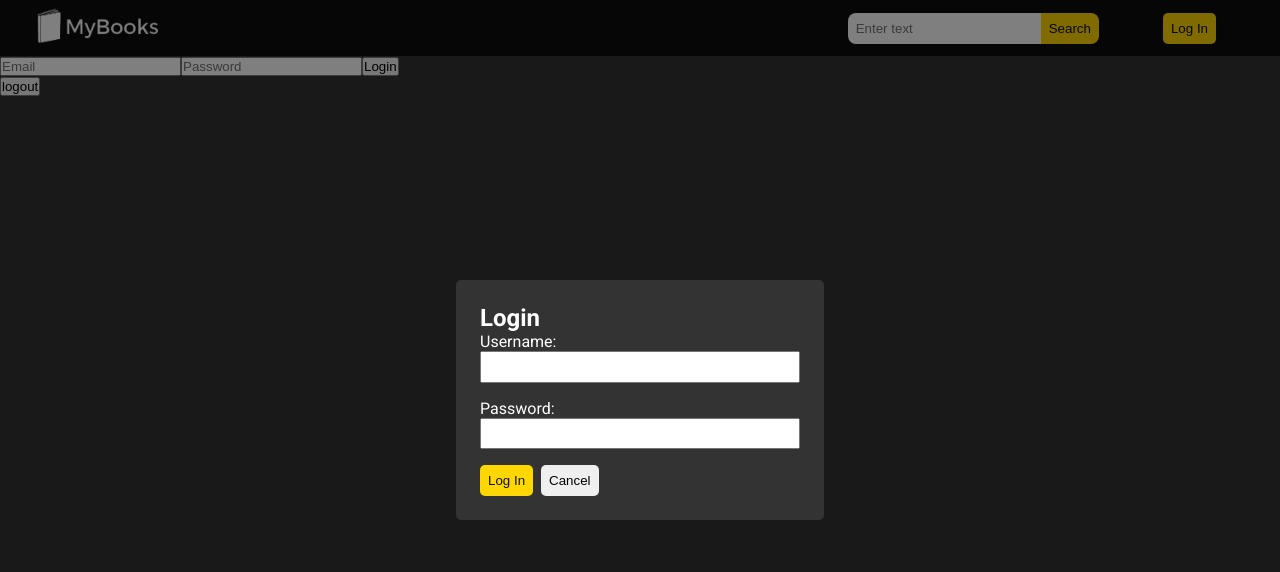
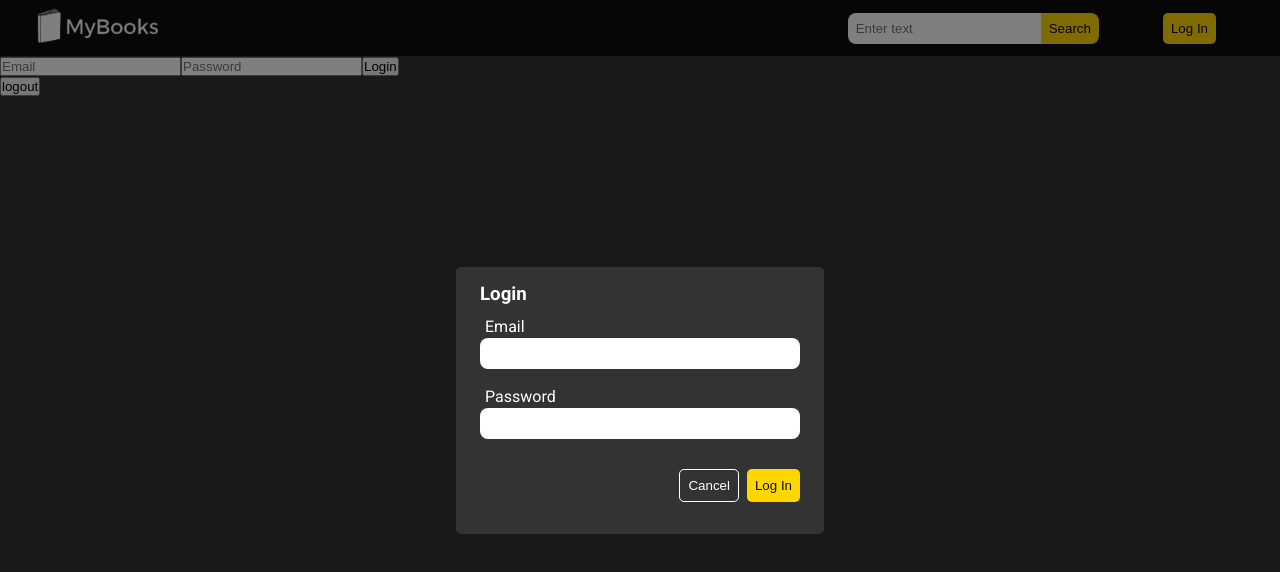
Before and after one commit to adrian-dzida/my-books, a Vue app in the folder my-books-client/: page /login in a window 1280 px wide. Both pictures are taken after a click on the button "Log In". Shown: the top 572 px of the page. Built offline with nearby package versions, Linux system fonts and the light colour scheme; no server answers.

Commit message:
handle login and logout

```diff
--- a/my-books-client/src/api/auth.js
+++ b/my-books-client/src/api/auth.js
@@ -3,12 +3,10 @@ import axios from './axios'
 export const login = async (credentials) => {
   try {
     const response = await axios.post('/login', credentials)
-    console.log(response)
     const token = response.data.token
     const user = response.data.user
     localStorage.setItem('token', token)
     localStorage.setItem('user', JSON.stringify(user))
-    return response.data
   } catch (error) {
     throw new Error('Invalid credentials')
   }
--- a/my-books-client/src/assets/base.css
+++ b/my-books-client/src/assets/base.css
@@ -18,6 +18,7 @@
   --color-button-bg: #ffd700; /* Yellow */
   --color-button-bg-hover: #ffd900f1; /* Yellow */
   --color-button-text: #0d0d0d; /* Almost Black */
+  --color-button-bg-cancel: #ff6f00;
 
   /* Border Colors */
   --color-border: #262626; /* Slightly Lighter Gray */
--- a/my-books-client/src/components/UI/AppButton.vue
+++ b/my-books-client/src/components/UI/AppButton.vue
@@ -1,16 +1,35 @@
 <script setup>
 import { ref } from 'vue'
+import { defineProps } from 'vue'
 
-defineProps({
-  buttonTitle: String,
-  buttonVariant: String,
-  buttonAction: Function
+const props = defineProps({
+  buttonTitle: {
+    type: String,
+    default: 'Click me'
+  },
+  buttonVariant: {
+    type: String,
+    default: 'primary'
+  },
+  buttonType: {
+    type: String,
+    default: 'button'
+  },
+  buttonAction: {
+    type: Function
+  }
 })
 const baseClass = ref('button')
 </script>
 
 <template>
-  <button :class="[baseClass, buttonVariant]" @click="buttonAction">{{ buttonTitle }}</button>
+  <button
+    :class="[baseClass, props.buttonVariant]"
+    :type="props.buttonType"
+    @click="props.buttonAction"
+  >
+    {{ props.buttonTitle }}
+  </button>
 </template>
 
 <style scoped>
@@ -19,11 +38,17 @@ const baseClass = ref('button')
   padding: 0.5rem;
   border-radius: 5px;
   cursor: pointer;
+  color: var(--color-button-text);
 }
 
 .primary {
-  color: var(--color-button-text);
   background-color: var(--color-button-bg);
+}
+
+.secondary {
+  background: none;
+  border: 1px #fff solid;
+  color: #fff;
 }
 
 .button:hover {
@@ -32,4 +57,8 @@ const baseClass = ref('button')
 .button:active {
   background-color: var(--color-button-bg);
 }
+
+.secondary:hover {
+  background-color: rgba(122, 122, 122, 0.2);
+}
 </style>
--- a/my-books-client/src/components/UI/AppHeader.vue
+++ b/my-books-client/src/components/UI/AppHeader.vue
@@ -1,6 +1,6 @@
 <script setup>
 import SearchInput from './SearchInput.vue'
-import UserPanel from './UserPanel.vue'
+import UserPanel from '../auth/UserPanel.vue'
 import { useRouter } from 'vue-router'
 
 const router = useRouter()
--- /dev/null
+++ b/my-books-client/src/components/UI/AppInput.vue
@@ -0,0 +1,49 @@
+<script setup>
+import { ref } from 'vue'
+const props = defineProps({
+  labelText: { type: String, default: 'Label' },
+  inputType: { type: String, default: 'text' },
+  isRequired: { type: Boolean, default: false },
+  inputId: { type: String, required: true }
+})
+
+const emit = defineEmits(['emitInputValue'])
+
+const inputValue = ref('')
+
+const emitInputValue = () => {
+  emit('emitInputValue', inputValue.value)
+}
+</script>
+
+<template>
+  <div class="container">
+    <label class="container__label" :for="props.inputId">{{ props.labelText }}</label>
+    <input
+      v-model="inputValue"
+      class="container__input"
+      :id="props.inputId"
+      :type="props.inputType"
+      :required="props.isRequired"
+      @change="emitInputValue"
+    />
+  </div>
+</template>
+
+<style scoped>
+.container {
+  display: flex;
+  flex-direction: column;
+}
+
+.container__label {
+  margin: 2px 5px;
+}
+
+.container__input {
+  border: none;
+  border-radius: 8px;
+  padding: 0.5rem;
+  outline: none;
+}
+</style>
--- a/my-books-client/src/components/UI/LoginModal.vue
+++ /dev/null
@@ -1,100 +0,0 @@
-<script setup>
-import { ref } from 'vue'
-import AppButton from './AppButton.vue'
-
-defineProps({
-  isOpen: Boolean
-})
-
-const emit = defineEmits(['closeModal'])
-
-const username = ref('')
-const password = ref('')
-
-const closeModal = () => {
-  emit('closeModal')
-}
-
-const login = () => {
-  // Implement your login logic here
-  console.log(`Logging in with username: ${username.value}, password: ${password.value}`)
-  closeModal()
-}
-</script>
-
-<template>
-  <teleport to="body">
-    <transition name="modal">
-      <div v-if="isOpen" class="modal-overlay">
-        <div class="modal" @click.stop>
-          <h2>Login</h2>
-          <form @submit.prevent="login">
-            <div>
-              <label for="username">Username:</label>
-              <input v-model="username" type="text" id="username" required />
-            </div>
-            <div>
-              <label for="password">Password:</label>
-              <input v-model="password" type="password" id="password" required />
-            </div>
-            <AppButton button-title="Log In" button-variant="primary" />
-            <AppButton
-              style="margin-left: 0.5rem"
-              button-title="Cancel"
-              button-variant="secondary"
-              :button-action="closeModal"
-            />
-          </form>
-        </div>
-      </div>
-    </transition>
-  </teleport>
-</template>
-
-<style scoped>
-.modal-overlay {
-  position: fixed;
-  top: 0;
-  left: 0;
-  width: 100%;
-  height: 100%;
-  background: rgba(0, 0, 0, 0.5);
-  display: flex;
-  justify-content: center;
-  align-items: center;
-}
-
-.modal {
-  background-color: var(--color-bg-secondary);
-  padding: 1.5rem;
-  border-radius: 5px;
-  width: 20rem;
-  opacity: 1;
-  transform: scale(1);
-  transition: opacity 0.3s;
-}
-
-.modal-enter-active,
-.modal-leave-active {
-  transition: opacity 0.3s;
-}
-
-.modal-enter-from,
-.modal-leave-to {
-  opacity: 0;
-}
-
-.modal form div {
-  margin-bottom: 1rem;
-}
-
-.modal form label {
-  display: block;
-}
-
-.modal form input {
-  width: 100%;
-  padding: 0.4rem;
-  box-sizing: border-box;
-}
-</style>
--- a/my-books-client/src/components/UI/SearchInput.vue
+++ b/my-books-client/src/components/UI/SearchInput.vue
@@ -1,8 +1,9 @@
 <script setup>
+import { ref } from 'vue'
 import { useI18n } from 'vue-i18n'
 const { t } = useI18n()
 
-const searchValue = defineModel('searchValue')
+const searchValue = ref('')
 </script>
 
 <template>
--- a/my-books-client/src/components/UI/UserPanel.vue
+++ /dev/null
@@ -1,33 +0,0 @@
-<script setup>
-import { ref, reactive, computed } from 'vue'
-import { checkUserAuthStatus } from '../../api/auth'
-import AppButton from './AppButton.vue'
-import LoginModal from './LoginModal.vue'
-
-const isLoginModalOpen = ref(false)
-const userAuthStatus = reactive(checkUserAuthStatus())
-
-const isUserLoggedIn = computed(() => {
-  return userAuthStatus
-})
-
-const openLoginModal = () => {
-  isLoginModalOpen.value = true
-}
-
-const closeLoginModal = () => {
-  isLoginModalOpen.value = false
-}
-</script>
-
-<template>
-  <AppButton
-    v-if="!isUserLoggedIn"
-    button-title="Log In"
-    button-variant="primary"
-    :button-action="openLoginModal"
-  />
-  <LoginModal :is-open="isLoginModalOpen" @closeModal="closeLoginModal" />
-</template>
-
-<style scoped></style>
--- /dev/null
+++ b/my-books-client/src/components/auth/LoginModal.vue
@@ -0,0 +1,148 @@
+<script setup>
+import { ref, computed } from 'vue'
+import AppButton from '../UI/AppButton.vue'
+import AppInput from '../UI/AppInput.vue'
+import { login } from '../../api/auth'
+import { useI18n } from 'vue-i18n'
+
+const { t } = useI18n()
+
+const props = defineProps({
+  isOpen: { type: Boolean, default: false }
+})
+
+const emit = defineEmits(['closeModal'])
+
+const email = ref('')
+const password = ref('')
+const isError = ref(false)
+
+const handleEmailInputEmit = (e) => {
+  email.value = e
+}
+
+const handlePasswordInputEmit = (e) => {
+  password.value = e
+}
+
+const closeModal = () => {
+  isError.value = false
+  emit('closeModal')
+}
+
+const handleLogin = async () => {
+  try {
+    await login({ email: email.value, password: password.value })
+    closeModal()
+  } catch (error) {
+    isError.value = true
+  }
+}
+
+const showErrorMessage = computed(() => isError.value)
+</script>
+
+<template>
+  <teleport to="body">
+    <transition name="modal">
+      <div v-if="props.isOpen" class="modal-overlay">
+        <div class="modal" @click.stop>
+          <h3 class="modal__title">{{ t('login') }}</h3>
+          <form @submit.prevent="handleLogin">
+            <AppInput
+              label-text="Email"
+              input-type="email"
+              input-id="loginInput"
+              :is-required="true"
+              @emit-input-value="handleEmailInputEmit"
+            />
+            <AppInput
+              :label-text="t('password')"
+              input-type="password"
+              input-id="passwordInput"
+              :is-required="true"
+              @emit-input-value="handlePasswordInputEmit"
+            />
+            <p v-if="showErrorMessage" class="modal__errorMessage">{{ t('loginError') }}</p>
+            <div class="modal__buttons">
+              <AppButton
+                :button-title="t('cancel')"
+                button-variant="secondary"
+                :button-action="closeModal"
+              />
+              <AppButton
+                style="margin-left: 0.5rem"
+                :button-title="t('logIn')"
+                button-variant="primary"
+                button-type="submit"
+              />
+            </div>
+          </form>
+        </div>
+      </div>
+    </transition>
+  </teleport>
+</template>
+
+<style scoped>
+.modal-overlay {
+  position: fixed;
+  top: 0;
+  left: 0;
+  width: 100%;
+  height: 100%;
+  background: rgba(0, 0, 0, 0.5);
+  display: flex;
+  justify-content: center;
+  align-items: center;
+}
+
+.modal {
+  background-color: var(--color-bg-secondary);
+  padding: 1rem 1.5rem;
+  border-radius: 5px;
+  width: 20rem;
+  opacity: 1;
+  transform: scale(1);
+  transition: opacity 0.3s;
+}
+
+.modal-enter-active,
+.modal-leave-active {
+  transition: opacity 0.3s;
+}
+
+.modal-enter-from,
+.modal-leave-to {
+  opacity: 0;
+}
+
+.modal form div {
+  margin-bottom: 1rem;
+}
+
+.modal form label {
+  display: block;
+}
+
+.modal form input {
+  width: 100%;
+  padding: 0.4rem;
+  box-sizing: border-box;
+}
+
+.modal__errorMessage {
+  color: red;
+  margin: 10px 0;
+}
+
+.modal__title {
+  margin-bottom: 10px;
+}
+
+.modal__buttons {
+  display: flex;
+  justify-content: flex-end;
+  margin-top: 30px;
+}
+</style>
--- /dev/null
+++ b/my-books-client/src/components/auth/UserPanel.vue
@@ -0,0 +1,47 @@
+<script setup>
+import { ref, computed } from 'vue'
+import { checkUserAuthStatus } from '../../api/auth'
+import AppButton from '../UI/AppButton.vue'
+import LoginModal from '../auth/LoginModal.vue'
+import { logout } from '../../api/auth'
+import { useI18n } from 'vue-i18n'
+
+const { t } = useI18n()
+
+const isLoginModalOpen = ref(false)
+const userAuthStatus = ref(checkUserAuthStatus())
+
+const openLoginModal = () => {
+  isLoginModalOpen.value = true
+}
+
+const closeLoginModal = () => {
+  userAuthStatus.value = checkUserAuthStatus()
+  isLoginModalOpen.value = false
+}
+
+const handleLogOut = () => {
+  logout()
+  userAuthStatus.value = checkUserAuthStatus()
+}
+
+const isUserLoggedIn = computed(() => userAuthStatus.value)
+</script>
+
+<template>
+  <AppButton
+    v-if="!isUserLoggedIn"
+    :button-title="t('logIn')"
+    button-variant="primary"
+    :button-action="openLoginModal"
+  />
+  <AppButton
+    v-else
+    :button-title="t('logOut')"
+    button-variant="primary"
+    :button-action="handleLogOut"
+  />
+  <LoginModal :is-open="isLoginModalOpen" @closeModal="closeLoginModal" />
+</template>
+
+<style scoped></style>
--- a/my-books-client/src/locales/en.json
+++ b/my-books-client/src/locales/en.json
@@ -2,6 +2,11 @@
   "message": {
     "search": "Search",
     "enterText": "Enter text",
-    "bookList": "Book List"
+    "login": "Login",
+    "password": "Password",
+    "logIn": "Log In",
+    "logOut": "Log Out",
+    "loginError": "Invalid login credentials",
+    "cancel": "Cancel"
   }
 }
--- a/my-books-client/src/locales/pl.json
+++ b/my-books-client/src/locales/pl.json
@@ -2,6 +2,11 @@
   "message": {
     "search": "Szukaj",
     "enterText": "Wprowadź tekst",
-    "bookList": "Lista książek"
+    "login": "Logowanie",
+    "password": "Hasło",
+    "logIn": "Zaloguj",
+    "logOut": "Wyloguj",
+    "loginError": "Błędne dane logowania",
+    "cancel": "Anuluj"
   }
 }
```
